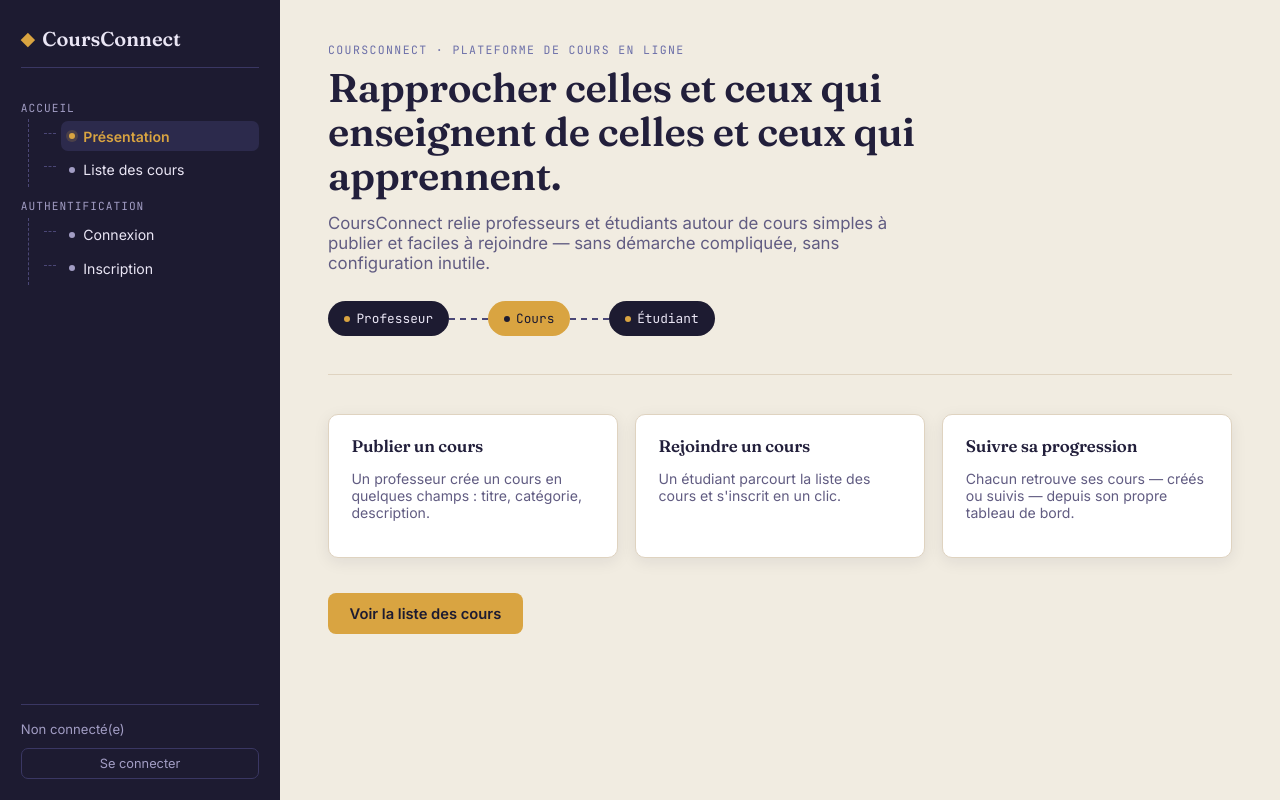
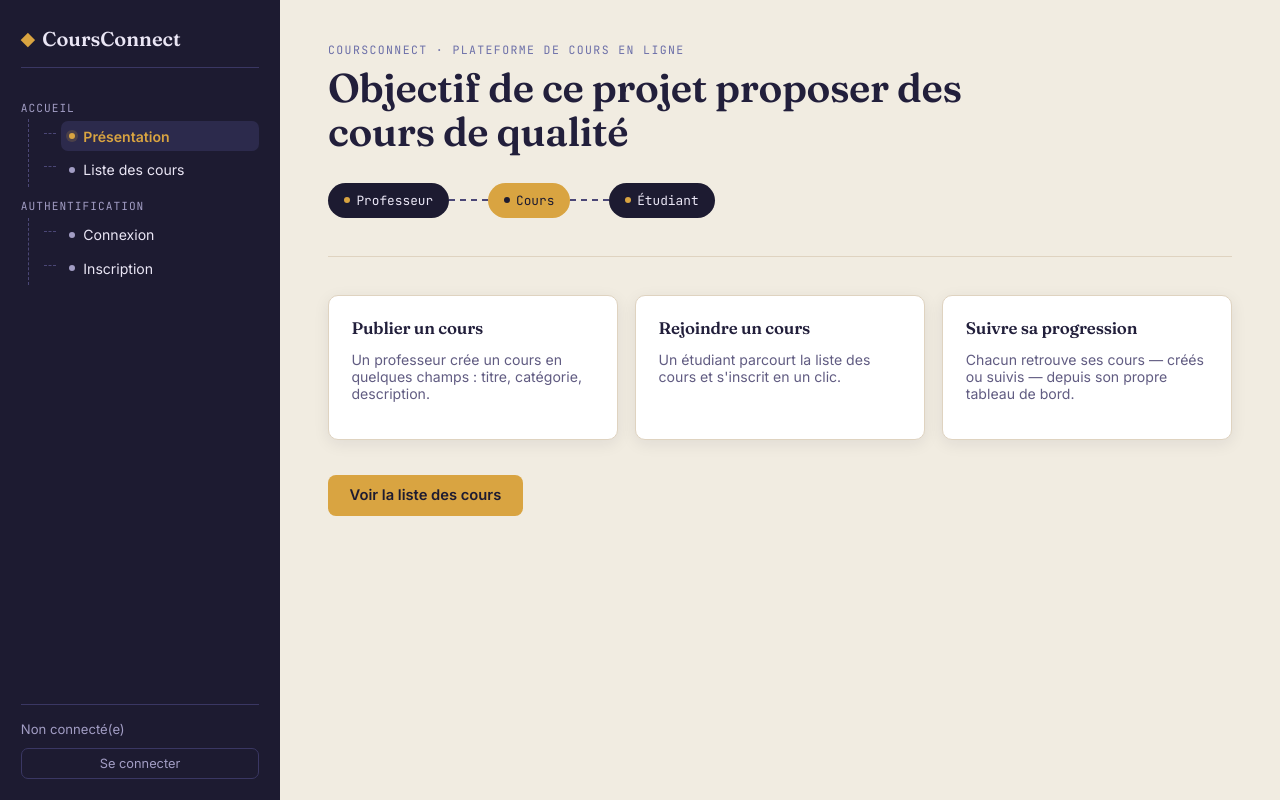
Before and after one commit to ben-b-06/projet-cours, a Flask app: page /presentation in a window 1280 px wide. Run offline with Flask 3, Linux system fonts and the light colour scheme.

Commit message:
Revise project objective in presentation.html
Updated the project objective and removed the lead paragraph.

```diff
--- a/templates/presentation.html
+++ b/templates/presentation.html
@@ -2,8 +2,8 @@
 {% block content %}
   <section class="hero">
     <span class="eyebrow">CoursConnect · plateforme de cours en ligne</span>
-    <h1>Rapprocher celles et ceux qui enseignent de celles et ceux qui apprennent.</h1>
-    <p class="lead">CoursConnect relie professeurs et étudiants autour de cours simples à publier et faciles à rejoindre — sans démarche compliquée, sans configuration inutile.</p>
+    <h1>Objectif de ce projet proposer des cours de qualité</h1>
+    <p class="lead"></p>
     <div class="flow">
       <div class="flow-node"><span class="dot"></span>Professeur</div>
       <div class="flow-line"></div>
```
